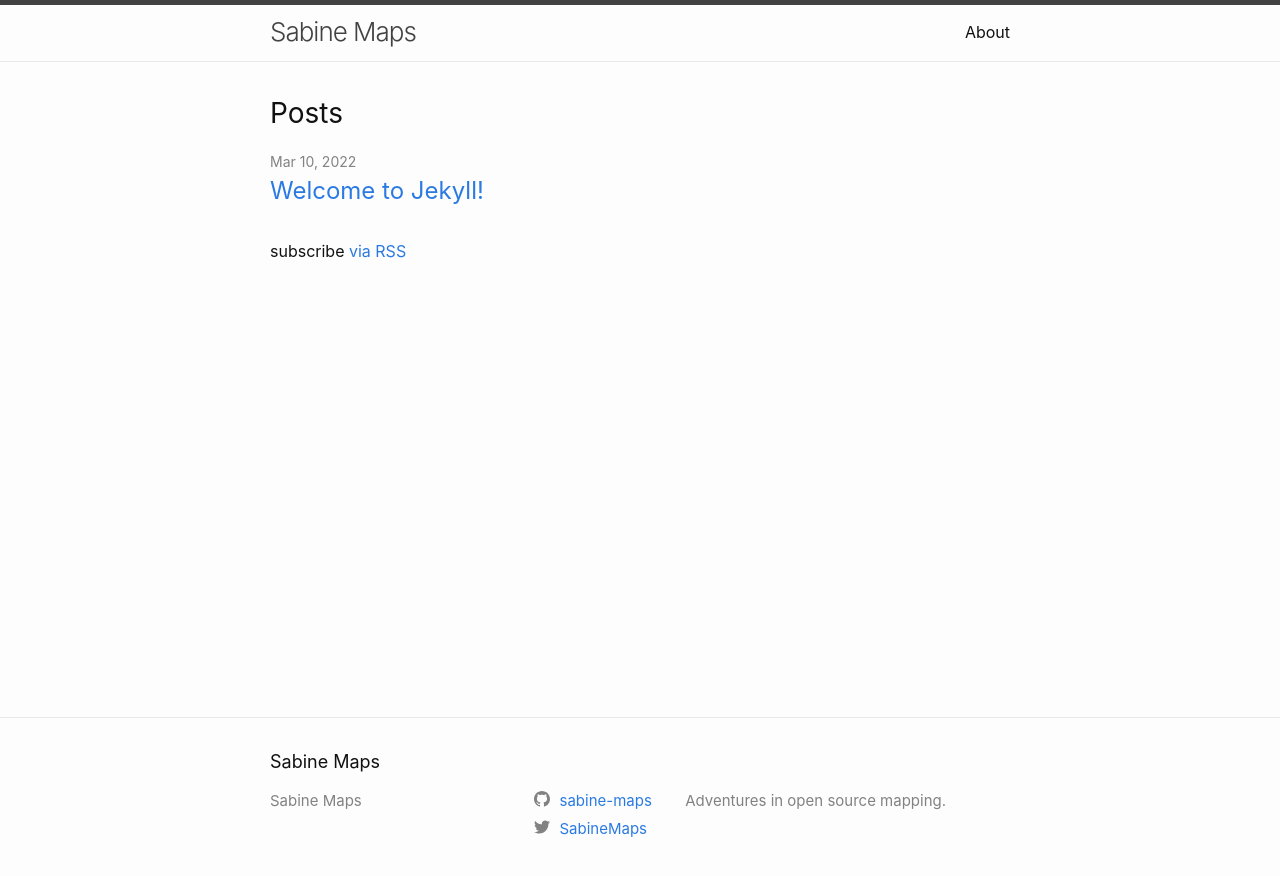
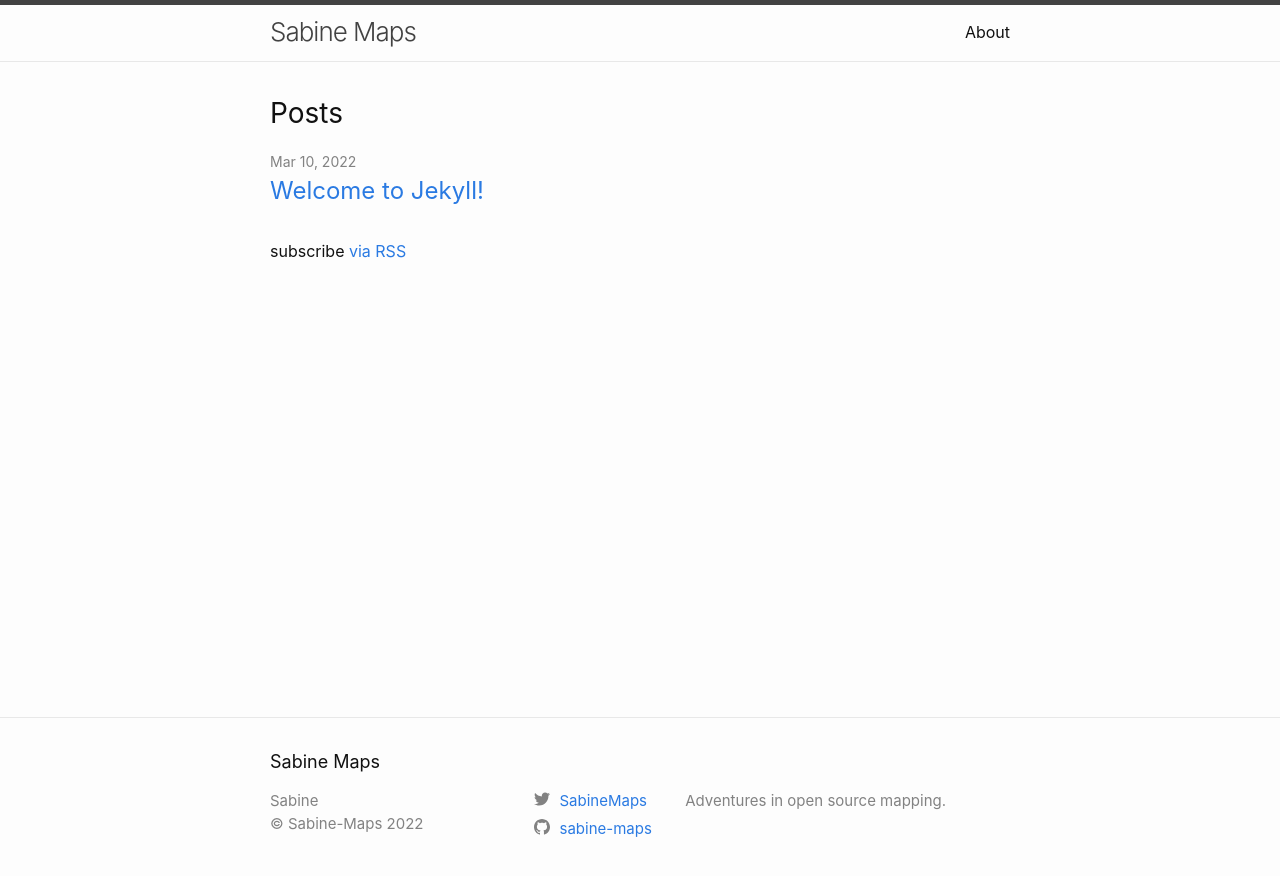
Before and after one commit to sabine-maps/sabine-maps.github.io, a Jekyll site: the page built from index.markdown, in a window 1280 px wide. Shown: the top 876 px of the page. Built offline with Jekyll 4.4.1, drawn with Linux system fonts in a browser that asks for light colours.

Commit message:
Add copyright and socials

```diff
--- a/_config.yml
+++ b/_config.yml
@@ -25,6 +25,12 @@ baseurl: ""
 url: "https://sabine-maps.github.io/"
 twitter_username: SabineMaps
 github_username:  sabine-maps
+# Fields minima uses but aren't defaulted
+author: Sabine
+
+# New fields
+# Add a copyright.
+copyright: Sabine-Maps
 
 # Build settings
 # theme: minima  # Removed minima theme as it is now a regular theme (not gem-based)
--- a/_includes/footer.html
+++ b/_includes/footer.html
@@ -18,6 +18,9 @@
             {%- if site.email -%}
             <li><a class="u-email" href="mailto:{{ site.email }}">{{ site.email }}</a></li>
             {%- endif -%}
+            {%- if site.copyright -%}
+            <li>&copy; {{ site.copyright }} {{ 'now' | date: "%Y" }}</li>
+            {%- endif -%}
         </ul>
       </div>
 
--- a/_includes/social.html
+++ b/_includes/social.html
@@ -2,7 +2,6 @@
   {%- if site.dribbble_username -%}<li><a href="https://dribbble.com/{{ site.dribbble_username| cgi_escape | escape }}"><svg class="svg-icon"><use xlink:href="{{ '/assets/minima-social-icons.svg#dribbble' | relative_url }}"></use></svg> <span class="username">{{ site.dribbble_username| escape }}</span></a></li>{%- endif -%}
   {%- if site.facebook_username -%}<li><a href="https://www.facebook.com/{{ site.facebook_username| cgi_escape | escape }}"><svg class="svg-icon"><use xlink:href="{{ '/assets/minima-social-icons.svg#facebook' | relative_url }}"></use></svg> <span class="username">{{ site.facebook_username| escape }}</span></a></li>{%- endif -%}
   {%- if site.flickr_username -%}<li><a href="https://www.flickr.com/photos/{{ site.flickr_username| cgi_escape | escape }}"><svg class="svg-icon"><use xlink:href="{{ '/assets/minima-social-icons.svg#flickr' | relative_url }}"></use></svg> <span class="username">{{ site.flickr_username| escape }}</span></a></li>{%- endif -%}
-  {%- if site.github_username -%}<li><a href="https://github.com/{{ site.github_username| cgi_escape | escape }}"><svg class="svg-icon"><use xlink:href="{{ '/assets/minima-social-icons.svg#github' | relative_url }}"></use></svg> <span class="username">{{ site.github_username| escape }}</span></a></li>{%- endif -%}
   {%- if site.instagram_username -%}<li><a href="https://instagram.com/{{ site.instagram_username| cgi_escape | escape }}"><svg class="svg-icon"><use xlink:href="{{ '/assets/minima-social-icons.svg#instagram' | relative_url }}"></use></svg> <span class="username">{{ site.instagram_username| escape }}</span></a></li>{%- endif -%}
   {%- if site.linkedin_username -%}<li><a href="https://www.linkedin.com/in/{{ site.linkedin_username| cgi_escape | escape }}"><svg class="svg-icon"><use xlink:href="{{ '/assets/minima-social-icons.svg#linkedin' | relative_url }}"></use></svg> <span class="username">{{ site.linkedin_username| escape }}</span></a></li>{%- endif -%}
   {%- if site.pinterest_username -%}<li><a href="https://www.pinterest.com/{{ site.pinterest_username| cgi_escape | escape }}"><svg class="svg-icon"><use xlink:href="{{ '/assets/minima-social-icons.svg#pinterest' | relative_url }}"></use></svg> <span class="username">{{ site.pinterest_username| escape }}</span></a></li>{%- endif -%}
@@ -10,5 +9,6 @@
   {%- if site.twitter_username -%}<li><a href="https://www.twitter.com/{{ site.twitter_username| cgi_escape | escape }}"><svg class="svg-icon"><use xlink:href="{{ '/assets/minima-social-icons.svg#twitter' | relative_url }}"></use></svg> <span class="username">{{ site.twitter_username| escape }}</span></a></li>{%- endif -%}
   {%- if site.youtube_username -%}<li><a href="https://youtube.com/{{ site.youtube_username| cgi_escape | escape }}"><svg class="svg-icon"><use xlink:href="{{ '/assets/minima-social-icons.svg#youtube' | relative_url }}"></use></svg> <span class="username">{{ site.youtube_username| escape }}</span></a></li>{%- endif -%}
   {%- if site.googleplus_username -%}<li><a href="https://plus.google.com/{{ site.googleplus_username| escape }}"><svg class="svg-icon"><use xlink:href="{{ '/assets/minima-social-icons.svg#googleplus' | relative_url }}"></use></svg> <span class="username">{{ site.googleplus_username| escape }}</span></a></li>{%- endif -%}
+  {%- if site.github_username -%}<li><a href="https://github.com/{{ site.github_username| cgi_escape | escape }}"><svg class="svg-icon"><use xlink:href="{{ '/assets/minima-social-icons.svg#github' | relative_url }}"></use></svg> <span class="username">{{ site.github_username| escape }}</span></a></li>{%- endif -%}
   {%- if site.rss -%}<li><a href="{{ 'feed.xml' | relative_url }}"><svg class="svg-icon"><use xlink:href="{{ '/assets/minima-social-icons.svg#rss' | relative_url }}"></use></svg> <span>{{ site.rss | escape }}</span></a></li>{%- endif -%}
 </ul>
```
